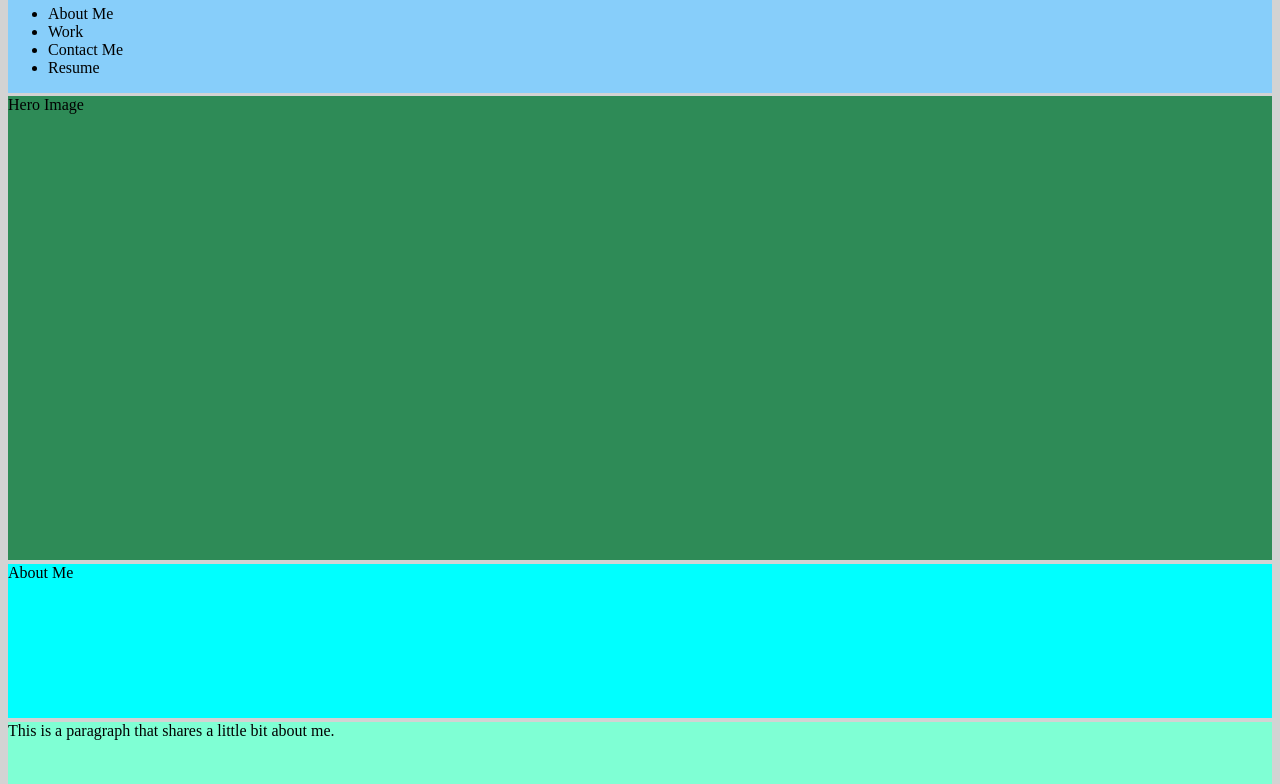
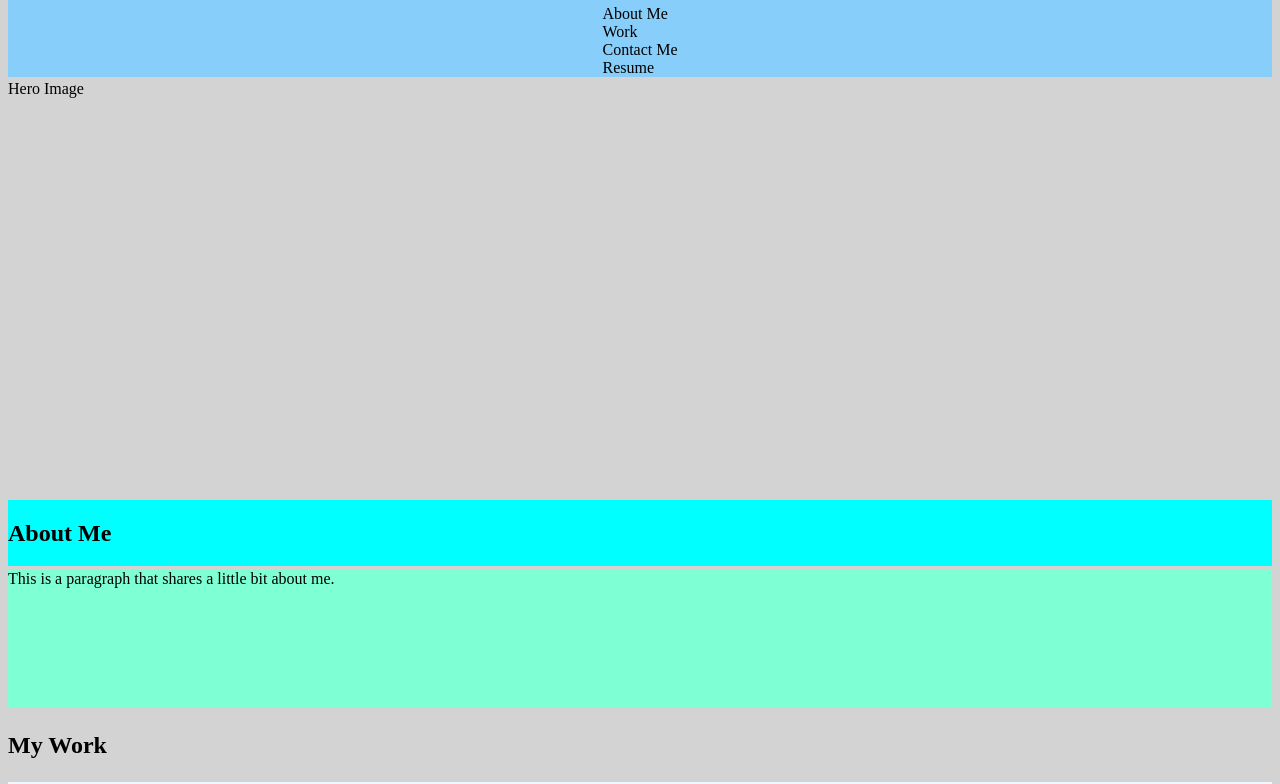
Before and after one commit to Jacob-Aston/challenge2-portfolio, a plain HTML site: page index.html in a window 1280 px wide. Shown: the part 70-854 px from the top of the page. Drawn offline with Linux system fonts and the light colour scheme.

Commit message:
Added contact info. Styled nav bar.

```diff
--- a/index.html
+++ b/index.html
@@ -12,7 +12,7 @@
          <h1>
             Jacob Aston
         </h1>
-        <ul>
+        <ul id="navLinks">
             <li>
                 About Me
             </li>
@@ -27,17 +27,30 @@
             </li>
         </ul>
     </nav>
-    <div id="hero">Hero Image</div>
-    <div id="side1">About Me</div>
-    <div is="side2">My Work</div>
-    <div id="side3">Contact Info</div>
+    <div id="hero">Hero Image
+        <!-- <img src="./assets/greatSaltLakeReef.jpg" alt="Exposed reef on the shore of the Great Salt Lake."> -->
+    </div>
+    <div id="side1">
+        <h2>About Me</h2>
+    </div>
+    <div is="side2">
+        <h2>My Work</h2>
+    </div>
+    <div id="side3">
+        <h2>Contact Info</h2>
+    </div>
     <div id="aboutMe">This is a paragraph that shares a little bit about me.</div>
     <div id="app1">app1</div>
     <div id="app2">app2</div>
     <div id="app3">app3</div>
     <div id="app4">app4</div>
     <div id="app5">app5</div>
-   <div id="contactInfo">Contact Info</div>
+   <div id="contactInfo">Contact Info
+    <ul>
+        <li>Phone number: 555-5555-555</li>
+        <li>GitHub:....</li>
+    </ul>
+   </div>
     <footer>
         Made by Jacob Aston
     </footer>
--- a/style.css
+++ b/style.css
@@ -5,7 +5,7 @@ html {
 .container {
     display: grid;
     grid-template-columns: 1fr;
-    grid-template-rows: 1fr 3fr 1fr 2fr 1fr 1fr 1fr 1fr 1fr 1fr 1fr 1fr 1fr;
+    grid-template-rows: 1fr 3fr .3fr 1fr .3fr 1fr 1fr 1fr 1fr 1fr .3fr 1fr 1fr;
     grid-template-areas:
         "nav"
         "hero"
@@ -26,11 +26,20 @@ html {
 nav {
     grid-area: nav;
     background-color:lightskyblue;
+    display: flex;
+    align-items: center;
+    flex-direction: column;
+}
+
+#navLinks {
+    list-style-type: none;
+    margin: 0%;
+    padding: 0;
 }
 
 #hero {
     grid-area: hero;
-    background-color: seagreen;
+
 }
 
 
```
